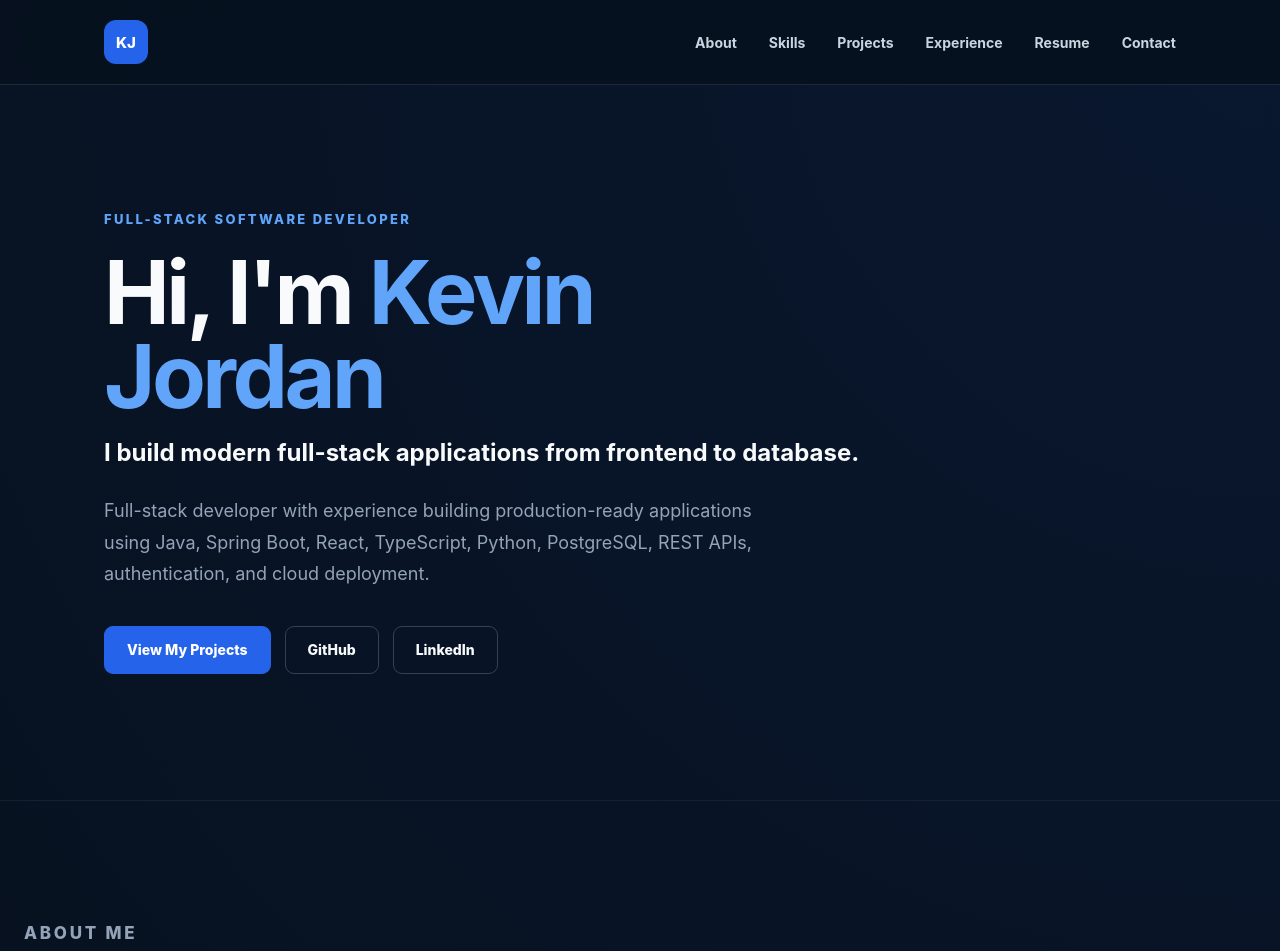
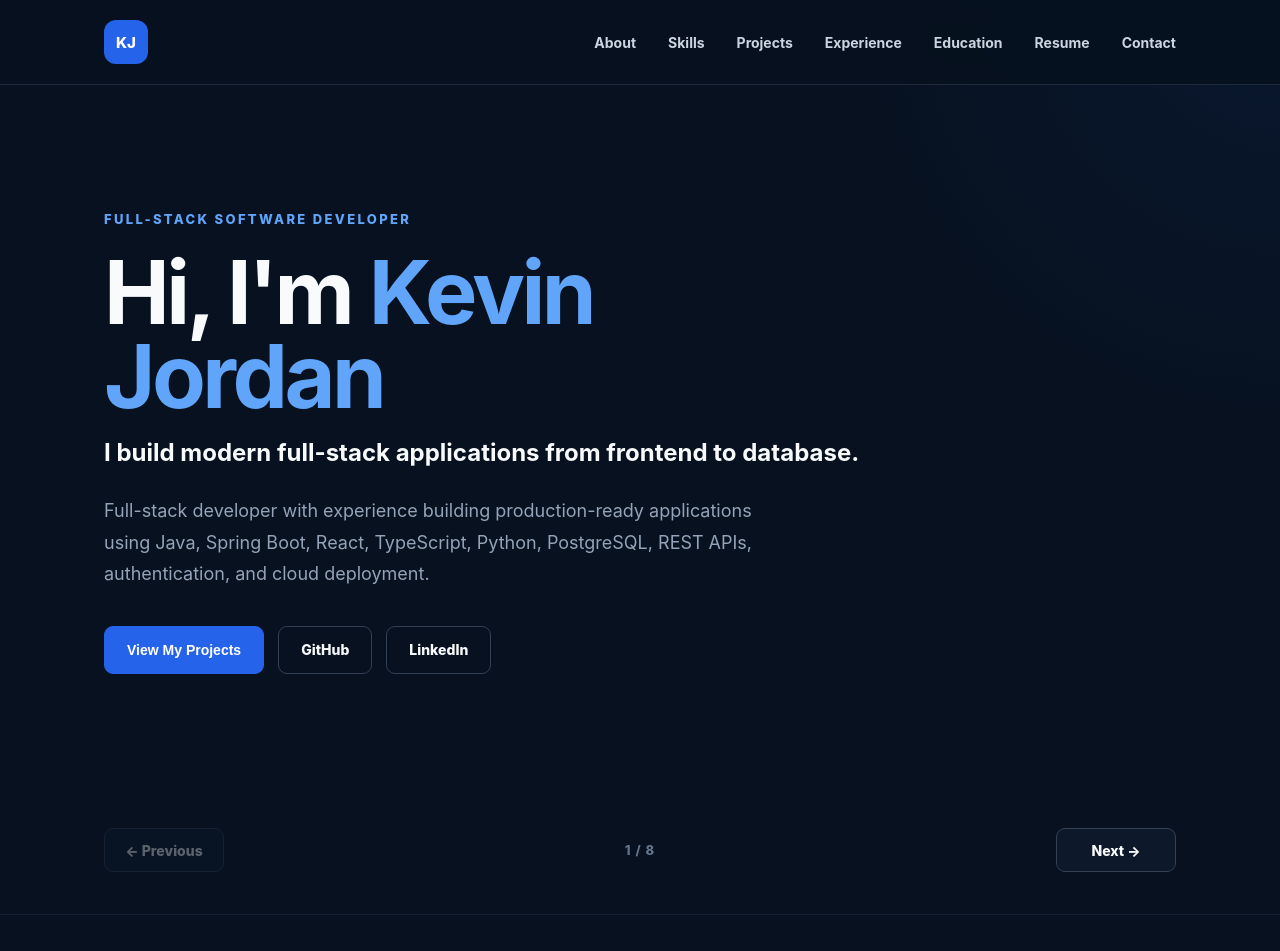
Before and after one commit to KevinJ3259/kevin-jordan-portfolio-v2, a React (Vite) app: page / in a window 1280 px wide. Shown: the top 951 px of the page. Built offline with nearby package versions, Linux system fonts and the light colour scheme.

Commit message:
Redesign portfolio navigation and update professional experience

```diff
--- a/src/App.css
+++ b/src/App.css
@@ -886,3 +886,137 @@ img {
     padding: 18px;
   }
 }
+
+/* =========================
+   PORTFOLIO PAGE TRANSITIONS
+========================= */
+
+.page-panel {
+  display: none;
+}
+
+.page-panel.page-active {
+  display: block;
+  animation: portfolioPageIn 0.48s ease both;
+}
+
+.hero.page-panel.page-active {
+  display: flex;
+}
+
+@keyframes portfolioPageIn {
+  from {
+    opacity: 0;
+    transform: translateX(34px) rotateY(-2deg);
+  }
+
+  to {
+    opacity: 1;
+    transform: translateX(0) rotateY(0);
+  }
+}
+
+.logo-button,
+.nav-page-link {
+  font-family: inherit;
+  cursor: pointer;
+}
+
+.logo-button {
+  border: 0;
+}
+
+.nav-page-link {
+  padding: 8px 0;
+  border: 0;
+  background: transparent;
+  color: #cbd5e1;
+  font-size: 14px;
+  font-weight: 700;
+}
+
+.nav-page-link:hover,
+.nav-page-link.active {
+  color: #60a5fa;
+}
+
+.nav-page-link.active {
+  border-bottom: 2px solid #60a5fa;
+}
+
+.page-controls {
+  max-width: 1120px;
+  margin: 0 auto;
+  padding: 28px 24px 42px;
+  display: flex;
+  align-items: center;
+  justify-content: space-between;
+  gap: 18px;
+}
+
+.page-control-button {
+  min-width: 120px;
+  min-height: 44px;
+  padding: 0 18px;
+  border: 1px solid #334155;
+  border-radius: 9px;
+  background: #0d192b;
+  color: #f8fafc;
+  font: inherit;
+  font-size: 14px;
+  font-weight: 800;
+  cursor: pointer;
+  transition:
+    border-color 0.2s ease,
+    color 0.2s ease,
+    transform 0.2s ease;
+}
+
+.page-control-button:hover:not(:disabled) {
+  border-color: #60a5fa;
+  color: #60a5fa;
+  transform: translateY(-2px);
+}
+
+.page-control-button:disabled {
+  opacity: 0.35;
+  cursor: not-allowed;
+}
+
+.page-indicator {
+  color: #64748b;
+  font-size: 13px;
+  font-weight: 800;
+  letter-spacing: 0.08em;
+}
+
+@media (max-width: 760px) {
+  .nav-links {
+    display: flex;
+    gap: 14px;
+    overflow-x: auto;
+    max-width: calc(100vw - 100px);
+    padding-bottom: 4px;
+  }
+
+  .nav-page-link {
+    flex: 0 0 auto;
+    font-size: 12px;
+  }
+
+  .page-controls {
+    padding: 22px 20px 34px;
+  }
+
+  .page-control-button {
+    min-width: 96px;
+    padding: 0 12px;
+    font-size: 12px;
+  }
+}
+
+@media (prefers-reduced-motion: reduce) {
+  .page-panel.page-active {
+    animation: none;
+  }
+}
--- a/src/App.tsx
+++ b/src/App.tsx
@@ -1,29 +1,109 @@
+import { useEffect, useState } from "react";
 import "./App.css";
 
 function App() {
+  const pages = ["home", "about", "skills", "projects", "experience", "education", "resume", "contact"];
+
+  const getPageFromHash = () => {
+    const page = window.location.hash.replace("#", "");
+    return pages.includes(page) ? page : "home";
+  };
+
+  const [activePage, setActivePage] = useState(getPageFromHash);
+
+  useEffect(() => {
+    const handleHashChange = () => {
+      setActivePage(getPageFromHash());
+      window.scrollTo({ top: 0, behavior: "smooth" });
+    };
+
+    window.addEventListener("hashchange", handleHashChange);
+
+    return () => {
+      window.removeEventListener("hashchange", handleHashChange);
+    };
+  }, []);
+
+  const changePage = (page: string) => {
+    if (window.location.hash === `#${page}`) {
+      setActivePage(page);
+      window.scrollTo({ top: 0, behavior: "smooth" });
+      return;
+    }
+
+    window.location.hash = page;
+  };
+
+  const currentIndex = pages.indexOf(activePage);
+  const previousPage = currentIndex > 0 ? pages[currentIndex - 1] : null;
+  const nextPage = currentIndex < pages.length - 1 ? pages[currentIndex + 1] : null;
+
   return (
     <div className="app">
       {/* ================= NAVIGATION ================= */}
       <header className="navbar">
         <div className="nav-container">
-          <a href="#home" className="logo">
+          <button type="button" className="logo logo-button" onClick={() => changePage("home")}>
             KJ
-          </a>
+          </button>
 
           <nav className="nav-links">
-  <a href="#about">About</a>
-  <a href="#skills">Skills</a>
-  <a href="#projects">Projects</a>
-  <a href="#experience">Experience</a>
-  <a href="#resume">Resume</a>
-  <a href="#contact">Contact</a>
+  <button
+    type="button"
+    className={activePage === "about" ? "nav-page-link active" : "nav-page-link"}
+    onClick={() => changePage("about")}
+  >
+    About
+  </button>
+  <button
+    type="button"
+    className={activePage === "skills" ? "nav-page-link active" : "nav-page-link"}
+    onClick={() => changePage("skills")}
+  >
+    Skills
+  </button>
+  <button
+    type="button"
+    className={activePage === "projects" ? "nav-page-link active" : "nav-page-link"}
+    onClick={() => changePage("projects")}
+  >
+    Projects
+  </button>
+  <button
+    type="button"
+    className={activePage === "experience" ? "nav-page-link active" : "nav-page-link"}
+    onClick={() => changePage("experience")}
+  >
+    Experience
+  </button>
+  <button
+    type="button"
+    className={activePage === "education" ? "nav-page-link active" : "nav-page-link"}
+    onClick={() => changePage("education")}
+  >
+    Education
+  </button>
+  <button
+    type="button"
+    className={activePage === "resume" ? "nav-page-link active" : "nav-page-link"}
+    onClick={() => changePage("resume")}
+  >
+    Resume
+  </button>
+  <button
+    type="button"
+    className={activePage === "contact" ? "nav-page-link active" : "nav-page-link"}
+    onClick={() => changePage("contact")}
+  >
+    Contact
+  </button>
 </nav>
         </div>
       </header>
 
       <main>
         {/* ================= HERO ================= */}
-        <section id="home" className="hero">
+        <section id="home" className={activePage === "home" ? "hero page-panel page-active" : "hero page-panel"}>
           <div className="hero-content">
             <p className="eyebrow">FULL-STACK SOFTWARE DEVELOPER</p>
 
@@ -42,9 +122,9 @@ function App() {
             </p>
 
             <div className="hero-buttons">
-              <a href="#projects" className="primary-button">
+              <button type="button" className="primary-button" onClick={() => changePage("projects")}>
                 View My Projects
-              </a>
+              </button>
 
               <a
                 href="https://github.com/KevinJ3259"
@@ -68,7 +148,7 @@ function App() {
         </section>
 
         {/* ================= ABOUT ================= */}
-        <section id="about" className="section">
+        <section id="about" className={activePage === "about" ? "section page-panel page-active" : "section page-panel"}>
           <div className="section-heading">
             <p className="section-label">ABOUT ME</p>
             <h2>Developer focused on building practical applications.</h2>
@@ -98,7 +178,7 @@ function App() {
         </section>
 
         {/* ================= SKILLS ================= */}
-        <section id="skills" className="section">
+        <section id="skills" className={activePage === "skills" ? "section page-panel page-active" : "section page-panel"}>
           <div className="section-heading">
             <p className="section-label">TECHNICAL SKILLS</p>
             <h2>Technologies I use to build applications.</h2>
@@ -160,7 +240,7 @@ function App() {
         </section>
 
         {/* ================= PROJECTS ================= */}
-<section id="projects" className="section projects-section">
+<section id="projects" className={activePage === "projects" ? "section projects-section page-panel page-active" : "section projects-section page-panel"}>
   <div className="section-heading projects-heading">
     <p className="section-label">FEATURED PROJECTS</p>
     <h2>Applications I've built and deployed.</h2>
@@ -454,18 +534,52 @@ function App() {
 </section>
 
         {/* ================= EXPERIENCE ================= */}
-<section id="experience" className="section">
+<section id="experience" className={activePage === "experience" ? "section page-panel page-active" : "section page-panel"}>
   <div className="section-heading">
-    <p className="section-label">EXPERIENCE & EDUCATION</p>
-    <h2>Technical experience backed by hands-on development.</h2>
+    <p className="section-label">PROFESSIONAL EXPERIENCE</p>
+    <h2>Professional experience in technology, customer service, and sales.</h2>
   </div>
 
   <div className="experience-list">
     <div className="experience-card">
       <p className="experience-type">PROFESSIONAL EXPERIENCE</p>
 
+      <h3>Race Communications — Outside Sales Representative</h3>
+      <h4>Sales • Customer Engagement • Fiber Internet Solutions</h4>
+
+      <p className="experience-date">September 2026 – Present</p>
+
+      <p>
+        Represent Race Communications through direct customer outreach,
+        helping residential customers understand available fiber internet
+        and phone services. Assess customer needs, recommend appropriate
+        solutions, answer questions, address objections, and build strong
+        customer relationships while working toward individual and team
+        sales goals.
+      </p>
+    </div>
+<div className="experience-card">
+      <p className="experience-type">PROFESSIONAL EXPERIENCE</p>
+
+      <h3>GEICO Insurance Agency — MOAT Coastal Service Representative IV</h3>
+      <h4>Problem Solving • Customer Support • Process Accuracy</h4>
+
+      <p className="experience-date">April 2022 – June 2026</p>
+
+      <p>
+        Managed complex customer issues, analyzed account and policy concerns,
+        communicated solutions clearly, and worked across internal teams to
+        resolve problems efficiently.
+      </p>
+    </div>
+
+<div className="experience-card">
+      <p className="experience-type">PROFESSIONAL EXPERIENCE</p>
+
       <h3>AT&T — Installation Technician</h3>
       <h4>Technical Troubleshooting • Networking • Fiber</h4>
+
+      <p className="experience-date">July 2013 – April 2022</p>
 
       <p>
         Installed and supported fiber-optic internet, voice, Wi-Fi, structured
@@ -474,20 +588,21 @@ function App() {
       </p>
     </div>
 
-    <div className="experience-card">
-      <p className="experience-type">PROFESSIONAL EXPERIENCE</p>
+  </div>
+</section>
 
-      <h3>GEICO — Customer Service Representative</h3>
-      <h4>Problem Solving • Customer Support • Process Accuracy</h4>
+        {/* ================= EDUCATION ================= */}
+        <section
+          id="education"
+          className={activePage === "education" ? "section page-panel page-active" : "section page-panel"}
+        >
+          <div className="section-heading">
+            <p className="section-label">EDUCATION & TRAINING</p>
+            <h2>Education and technical training.</h2>
+          </div>
 
-      <p>
-        Managed complex customer issues, analyzed account and policy concerns,
-        communicated solutions clearly, and worked across internal teams to
-        resolve problems efficiently.
-      </p>
-    </div>
-
-    <div className="experience-card">
+          <div className="experience-list">
+<div className="experience-card">
       <p className="experience-type">EDUCATION</p>
       <h3>Bachelor of Science — Information Technology</h3>
       <h4>Software Engineering</h4>
@@ -506,11 +621,11 @@ function App() {
       <h4>React • Node.js • Express • Databases • APIs</h4>
       <p>University of Kansas — 2022</p>
     </div>
-  </div>
-</section>
+          </div>
+        </section>
 
         {/* ================= RESUME ================= */}
-        <section id="resume" className="section resume-section">
+        <section id="resume" className={activePage === "resume" ? "section resume-section page-panel page-active" : "section resume-section page-panel"}>
           <div className="section-heading">
             <p className="section-label">RESUME</p>
             <h2>Professional background and qualifications.</h2>
@@ -535,7 +650,7 @@ function App() {
         </section>
 
         {/* ================= CONTACT ================= */}
-        <section id="contact" className="section contact-section">
+        <section id="contact" className={activePage === "contact" ? "section contact-section page-panel page-active" : "section contact-section page-panel"}>
           <div className="section-heading">
             <p className="section-label">CONTACT</p>
             <h2>Let's build something useful.</h2>
@@ -575,6 +690,30 @@ function App() {
             </a>
           </div>
         </section>
+
+        <div className="page-controls">
+          <button
+            type="button"
+            className="page-control-button"
+            onClick={() => previousPage && changePage(previousPage)}
+            disabled={!previousPage}
+          >
+            ← Previous
+          </button>
+
+          <span className="page-indicator">
+            {currentIndex + 1} / {pages.length}
+          </span>
+
+          <button
+            type="button"
+            className="page-control-button"
+            onClick={() => nextPage && changePage(nextPage)}
+            disabled={!nextPage}
+          >
+            Next →
+          </button>
+        </div>
       </main>
 
       {/* ================= FOOTER ================= */}
```
